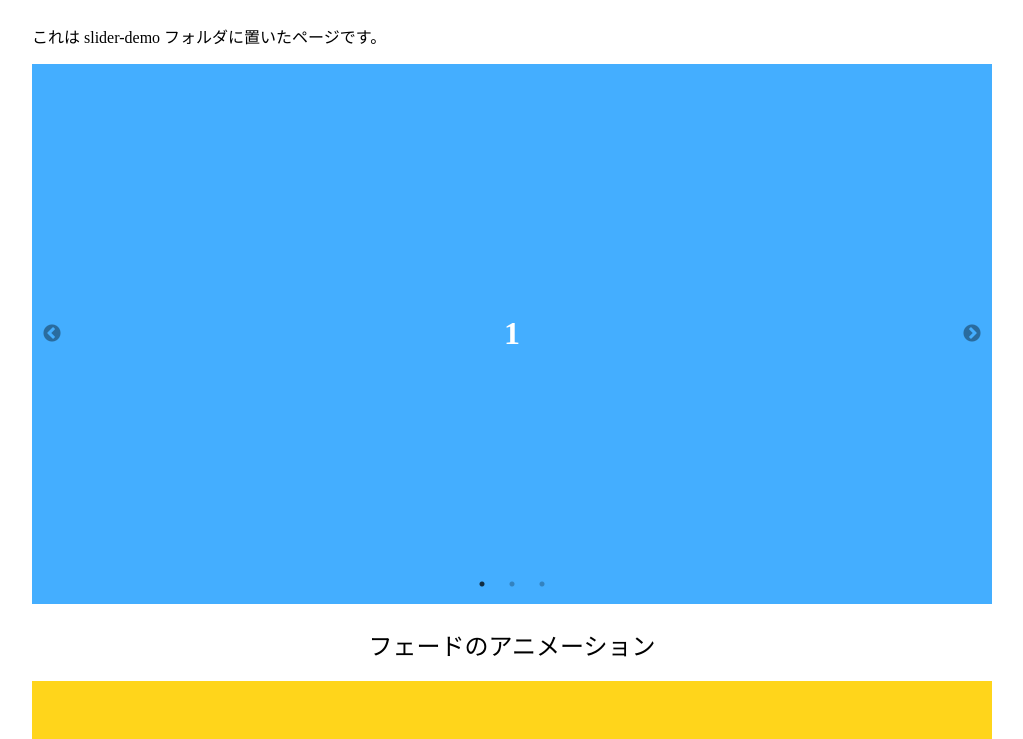
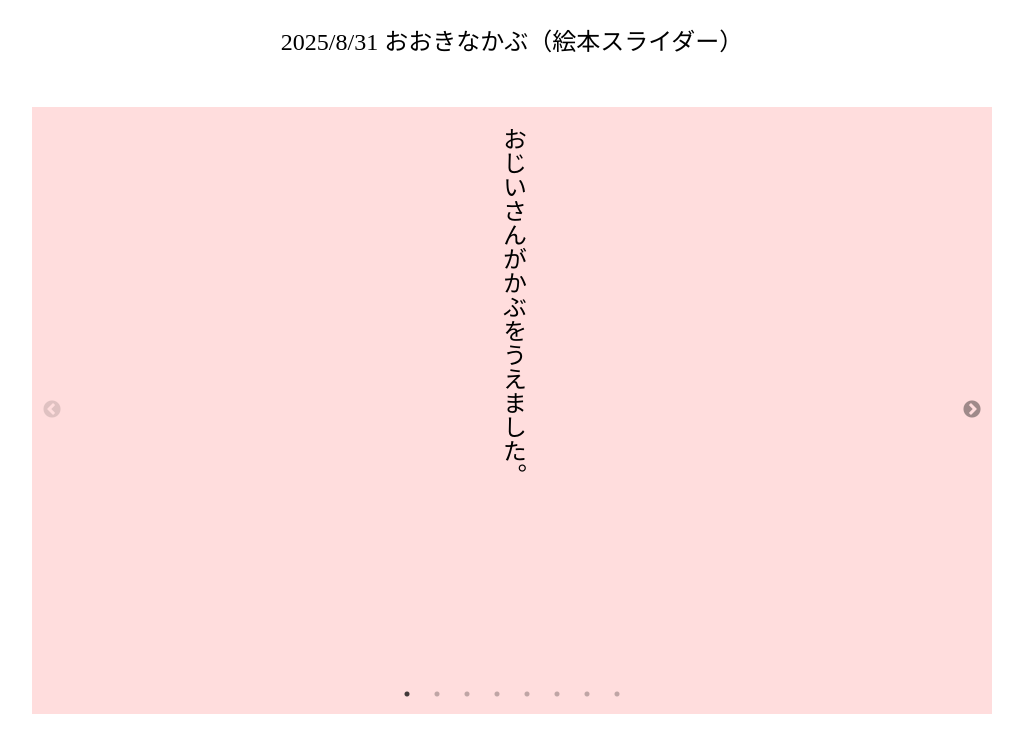
Before and after one commit to tlmskmr/tlmskmr.github.io, a plain HTML site: page slider-demo/index.html in a window 1280 px wide. Shown: the part 61-800 px from the top of the page, without its empty margins (128-1151 px from the left). Drawn offline with nearby package versions, Linux system fonts and the light colour scheme.

Commit message:
絵本スライダーのテスト ・1ページ目はブラウザ読み込み時に縦書き表示 ・以降のページは、スライダーを表示するごとに表示

```diff
--- a/slider-demo/assets/common.css
+++ b/slider-demo/assets/common.css
@@ -66,19 +66,27 @@ button {
   margin: 50px 0;
 }
 
-.slick-kabu .kabu-slide {
-  padding: 30px;
+.kabu-slide-text {
+  box-sizing: border-box;
+  padding: 20px;
   text-align: center;
-  border-radius: 20px;
-  color: #333;
+  display: flex;
+  justify-content: center;
+  align-items: center;
+  min-height: 300px; /* 例として設定、必要に応じて変更 */
 }
 
-.slick-kabu p {
-  font-size: 20px;
-  font-weight: bold;
+.kabu-text {
+  writing-mode: vertical-rl;
+  text-orientation: mixed;
+  font-size: 24px;
+  line-height: 1.8;
+  display: inline-block;
+  white-space: nowrap;
+  text-align: center;
 }
 
-.kabu-slide-text span {
+.kabu-text span {
   opacity: 0;
   display: inline-block;
   animation: fadeInChar 0.5s forwards;
--- a/slider-demo/index.html
+++ b/slider-demo/index.html
@@ -1,35 +1,68 @@
 <!doctype html>
 <html lang="ja">
+
 <head>
   <meta charset="UTF-8">
-  <meta name="viewport"
-        content="width=device-width, initial-scale=1.0, maximum-scale=1.0, minimum-scale=1.0">
+  <meta name="viewport" content="width=device-width, initial-scale=1.0, maximum-scale=1.0, minimum-scale=1.0">
   <title>Slider Demo</title>
   <link rel="stylesheet" href="https://cdn.jsdelivr.net/npm/normalize-css@2.3.1/normalize.css">
-  <link rel="stylesheet" href="https://cdn.jsdelivr.net/npm/slick-carousel@1.8.1/slick/slick.css"/>
+  <link rel="stylesheet" href="https://cdn.jsdelivr.net/npm/slick-carousel@1.8.1/slick/slick.css" />
   <link rel="stylesheet" href="https://cdn.jsdelivr.net/npm/slick-carousel@1.8.1/slick/slick-theme.css">
   <link rel="stylesheet" href="./assets/common.css">
   <style>
     .slick-prev:before,
     .slick-next:before {
-      color: rgba(0,0,0,0.5);
+      color: rgba(0, 0, 0, 0.5);
     }
+
     .slick-next {
       right: 10px;
     }
+
     .slick-prev {
       left: 10px;
       z-index: 1;
     }
+
     .slick-dots {
       bottom: 10px;
     }
   </style>
 </head>
+
 <body>
   <div class="wrapper">
     <h1>Slider Demo Page</h1>
-    <p>これは slider-demo フォルダに置いたページです。</p>
+    <h2 id="kabu">2025/8/31 おおきなかぶ（絵本スライダー）</h2>
+    <div class="carousel-kabu">
+      <div class="slick-kabu">
+        <div class="kabu-slide-text" style="background-color:#fdd;">
+          <p class="kabu-text">おじいさんが かぶを うえました。</p>
+        </div>
+        <div class="kabu-slide-text" style="background-color:#dfd;">
+          <p class="kabu-text">かぶが すくすく そだちました。</p>
+        </div>
+        <div class="kabu-slide-text" style="background-color:#ddf;">
+          <p class="kabu-text">おじいさんが かぶを ぬこうと しました。</p>
+        </div>
+        <div class="kabu-slide-text" style="background-color:#ffd;">
+          <p class="kabu-text">うんとこしょ、どっこいしょ。</p>
+        </div>
+        <div class="kabu-slide-text" style="background-color:#dff;">
+          <p class="kabu-text">それでも かぶは ぬけません。</p>
+        </div>
+        <div class="kabu-slide-text" style="background-color:#fdf;">
+          <p class="kabu-text">おばあさんが てつだいに きました。</p>
+        </div>
+        <div class="kabu-slide-text" style="background-color:#eef;">
+          <p class="kabu-text">みんなで うんとこしょ、どっこいしょ！</p>
+        </div>
+        <div class="kabu-slide-text" style="background-color:#ffc;">
+          <p class="kabu-text">やっと かぶが ぬけました！</p>
+        </div>
+      </div>
+    </div>
+    <h2>2025/8/10 これは slider-demo フォルダに置いたページです。</h2>
     <div class="sample-slick">
       <div class="slick carousel">
         <div>
@@ -58,27 +91,10 @@
         </div>
       </div>
     </div>
-
-    <h2 id="kabu">おおきなかぶ（絵本スライダー）</h2>
-    <div class="carousel-kabu">
-      <div class="slick-kabu">
-        <div class="kabu-slide-text" style="background-color:#f00;">
-          <p>おじいさんが かぶを うえました。</p>
-        </div>
-        <div class="kabu-slide-text" style="background-color:#ff0;">
-          <p>かぶが すくすく そだちました。</p>
-        </div>
-        <div class="kabu-slide-text" style="background-color:#0ff;">
-          <p>おじいさんが かぶを ぬこうと しました。</p>
-        </div>
-        <!-- 必要に応じて追加 -->
-      </div>
-    </div>
-
-
   </div>
 
-  <script src="https://code.jquery.com/jquery-3.7.1.min.js" integrity="sha256-/JqT3SQfawRcv/BIHPThkBvs0OEvtFFmqPF/lYI/Cxo=" crossorigin="anonymous"></script>
+  <script src="https://code.jquery.com/jquery-3.7.1.min.js"
+    integrity="sha256-/JqT3SQfawRcv/BIHPThkBvs0OEvtFFmqPF/lYI/Cxo=" crossorigin="anonymous"></script>
   <script src="https://cdn.jsdelivr.net/npm/slick-carousel@1.8.1/slick/slick.min.js"></script>
 
   <script type="text/javascript">
@@ -87,7 +103,21 @@
       $(".sample-slick .slick").slick({ infinite: true, dots: true });
       $(".sample-slick-fade .slick").slick({ infinite: true, dots: true, fade: true });
 
-      // 絵本スライダー
+      // 絵本スライダーの初期化
+      $(".slick-kabu").on("init", function () {
+        // 最初にすべてのテキストを非表示にして、元テキストだけ保存
+        $(".kabu-text").each(function () {
+          const original = $(this).text();
+          $(this).data("original-text", original).empty(); // 初期表示は空
+        });
+
+        // 初期スライド（index 0）にだけアニメーション実行
+        const $initial = $('.slick-kabu .slick-slide[data-slick-index="0"] .kabu-text');
+        $initial.each(function () {
+          animateVerticalText($(this));
+        });
+      });
+
       $(".slick-kabu").slick({
         infinite: false,
         dots: true,
@@ -95,10 +125,19 @@
         fade: false,
       });
 
-      // animate関数：縦書き＆1文字ずつ表示
+      // スライド切り替え後の処理
+      $(".slick-kabu").on("afterChange", function (event, slick, currentSlide) {
+        const $target = $('.slick-kabu .slick-slide[data-slick-index="' + currentSlide + '"] .kabu-text');
+        $target.each(function () {
+          if ($(this).children().length === 0) {
+            animateVerticalText($(this));
+          }
+        });
+      });
+
+      // アニメーション関数（縦書き＋1文字ずつ表示）
       function animateVerticalText($el) {
-        const text = $el.data('original-text'); // 元のテキスト
-        $el.empty();
+        const text = $el.data("original-text");
         $el.css({
           'writing-mode': 'vertical-rl',
           'text-orientation': 'mixed',
@@ -106,40 +145,42 @@
           'line-height': '1.8',
           'display': 'inline-block',
         });
-
+        $el.empty();
         [...text].forEach((char, i) => {
-          const span = $('<span>').text(char).css({
-            'opacity': 0,
-            'display': 'inline-block',
-            'animation': 'fadeInChar 0.5s forwards',
-            'animation-delay': `${i * 0.1}s`
+          const span = $("<span>").text(char).css({
+            opacity: 0,
+            display: "inline-block",
+            animation: "fadeInChar 0.5s forwards",
+            animationDelay: `${i * 0.1}s`,
           });
           $el.append(span);
         });
       }
+    });
+    function unifyKabuSlideHeightsByCharCount() {
+      let maxCharCount = 0;
 
-      // 初期表示のスライドだけ処理
-      const $initial = $('.slick-kabu .slick-slide[data-slick-index="0"] .kabu-slide-text');
-      $initial.each(function () {
-        const original = $(this).text();
-        $(this).data('original-text', original);
-        animateVerticalText($(this));
+      // 各スライドの文字数を調べて最大を記録
+      $('.kabu-slide-text').each(function () {
+        const charCount = $(this).text().trim().length;
+        if (charCount > maxCharCount) {
+          maxCharCount = charCount;
+        }
       });
 
-      // スライド切り替え時にそのスライドだけ実行
-      $('.slick-kabu').on('afterChange', function (event, slick, currentSlide) {
-        const $target = $('.slick-kabu .slick-slide[data-slick-index="' + currentSlide + '"] .kabu-slide-text');
+      // 1文字あたりの高さ
+      const charHeight = 15 * 1.8; // 行間込みの1文字の高さ
+      const padding = 40; // パディングなど考慮
 
-        $target.each(function () {
-          const $el = $(this);
-          if (!$el.data('original-text')) {
-            $el.data('original-text', $el.text()); // 初回だけ保存
-          }
-          animateVerticalText($el);
-        });
-      });
+      const targetHeight = Math.ceil(maxCharCount * charHeight + padding);
+
+      // 全スライドにその高さを指定
+      $('.kabu-slide-text').css('height', targetHeight + 'px');
+    }
+
+    $(window).on('load resize', function () {
+      unifyKabuSlideHeightsByCharCount();
     });
   </script>
-
 </body>
 </html>
```
